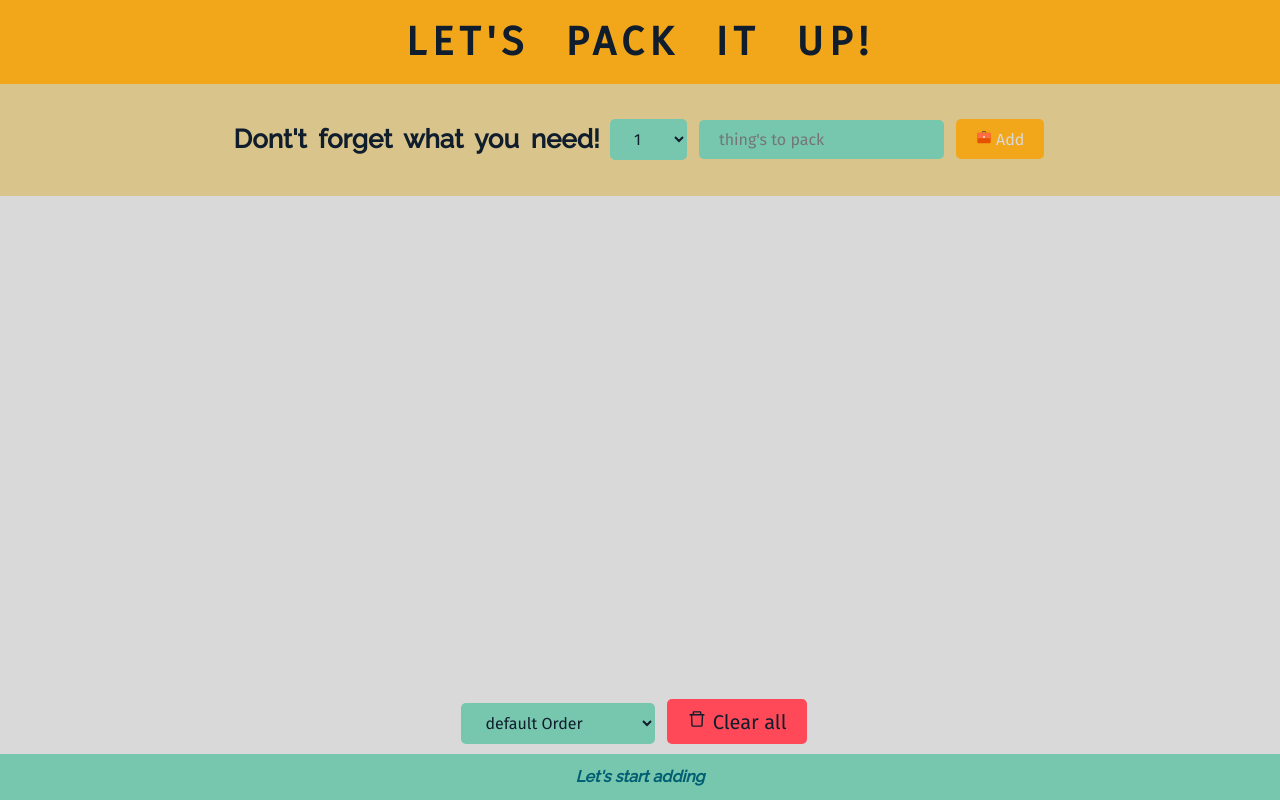
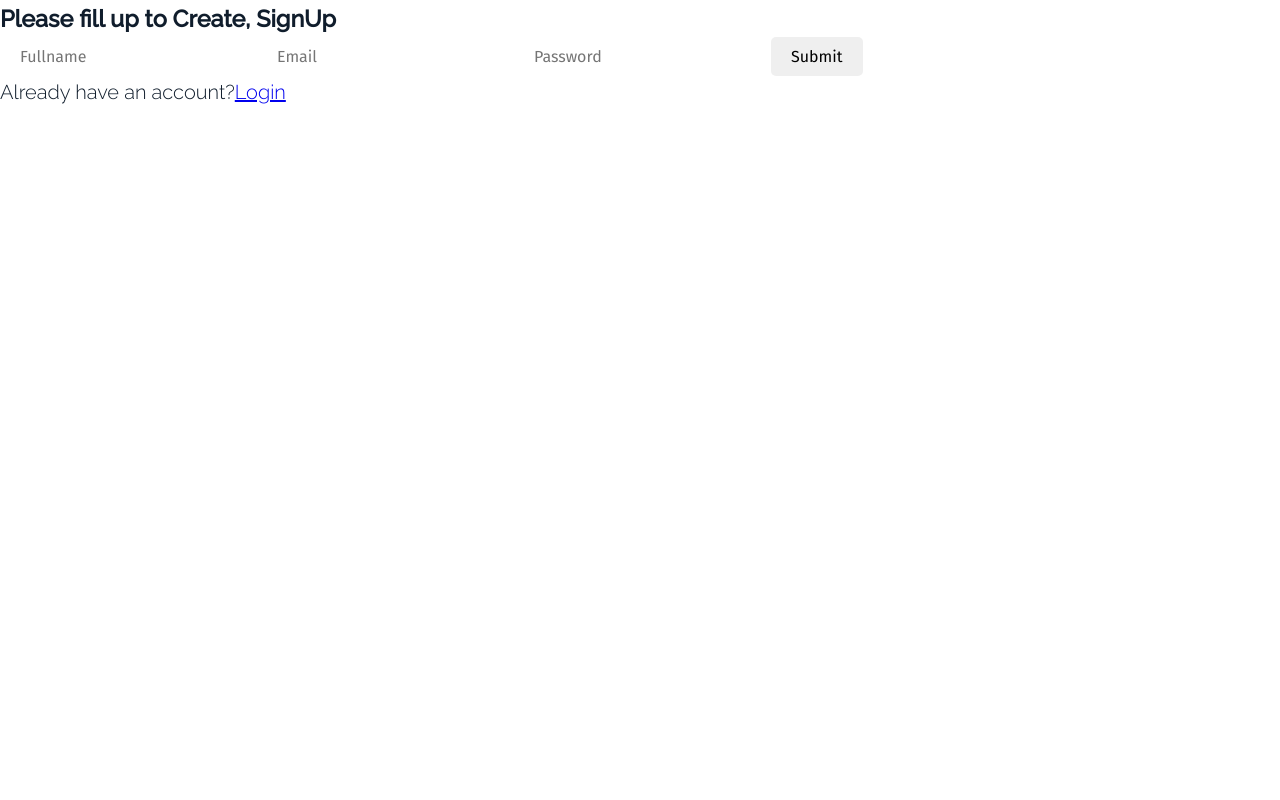
Before and after one commit to Bablu202/nth-element, a React (Create React App) app: page /signup in a window 1280 px wide. Built offline with nearby package versions, Linux system fonts and the light colour scheme; a web font is replaced by a local one.

Commit message:
authSupabase

```diff
--- a/package.json
+++ b/package.json
@@ -3,12 +3,14 @@
   "version": "0.1.0",
   "private": true,
   "dependencies": {
+    "@supabase/supabase-js": "^2.38.4",
     "@testing-library/jest-dom": "^5.17.0",
     "@testing-library/react": "^13.4.0",
     "@testing-library/user-event": "^13.5.0",
     "react": "^18.2.0",
     "react-dom": "^18.2.0",
     "react-icons": "^4.11.0",
+    "react-router-dom": "^6.17.0",
     "react-scripts": "5.0.1",
     "sass": "^1.69.4",
     "web-vitals": "^2.1.4"
--- a/src/App.js
+++ b/src/App.js
@@ -1,13 +1,35 @@
-import RatingE from "./components/smallElements/RatingE";
 import Travel from "./pages/Travel";
+import React, { useState, useEffect } from "react";
+import { SignUp, Login, Homepage } from "./authInOut/index";
+import { Routes, Route } from "react-router-dom";
 
-function App() {
+const App = () => {
+  const [token, setToken] = useState(false);
+
+  if (token) {
+    sessionStorage.setItem("token", JSON.stringify(token));
+  }
+
+  useEffect(() => {
+    if (sessionStorage.getItem("token")) {
+      let data = JSON.parse(sessionStorage.getItem("token"));
+      setToken(data);
+    }
+  }, []);
+
   return (
-    <>
-      <Travel />
-      {/* <RatingE ss="#ffb30d" maxrating={5} /> */}
-    </>
+    <div>
+      <Routes>
+        <Route path={"/signup"} element={<SignUp />} />
+        <Route path={"/"} element={<Login setToken={setToken} />} />
+        {token ? (
+          <Route path={"/homepage"} element={<Homepage token={token} />} />
+        ) : (
+          ""
+        )}
+      </Routes>
+    </div>
   );
-}
+};
 
 export default App;
--- /dev/null
+++ b/src/authInOut/Homepage.jsx
@@ -0,0 +1,21 @@
+import React from "react";
+import { useNavigate } from "react-router-dom";
+
+const Homepage = ({ token }) => {
+  let navigate = useNavigate();
+
+  function handleLogout() {
+    sessionStorage.removeItem("token");
+    navigate("/");
+  }
+  console.log(token);
+  return (
+    <div>
+      <img />
+      <h3>Welcome back, {token.user.user_metadata.full_name}</h3>
+      <button onClick={handleLogout}>Logout</button>
+    </div>
+  );
+};
+
+export default Homepage;
--- /dev/null
+++ b/src/authInOut/Login.jsx
@@ -0,0 +1,66 @@
+import React, { useState } from "react";
+import { Link, useNavigate } from "react-router-dom";
+import { supabase } from "../supabase/client";
+
+const Login = ({ setToken }) => {
+  let navigate = useNavigate();
+
+  const [formData, setFormData] = useState({
+    email: "",
+    password: "",
+  });
+
+  console.log(formData);
+
+  function handleChange(event) {
+    setFormData((prevFormData) => {
+      return {
+        ...prevFormData,
+        [event.target.name]: event.target.value,
+      };
+    });
+  }
+
+  async function handleSubmit(e) {
+    e.preventDefault();
+
+    try {
+      const { data, error } = await supabase.auth.signInWithPassword({
+        email: formData.email,
+        password: formData.password,
+      });
+
+      if (error) throw error;
+      console.log(data);
+      setToken(data);
+      navigate("/homepage");
+
+      //   alert('Check your email for verification link')
+    } catch (error) {
+      alert(error);
+    }
+  }
+
+  return (
+    <div>
+      <h3>Let's go! Login Here</h3>
+      <form onSubmit={handleSubmit}>
+        <input placeholder="Email" name="email" onChange={handleChange} />
+
+        <input
+          placeholder="Password"
+          name="password"
+          type="password"
+          onChange={handleChange}
+        />
+
+        <button type="submit">Submit</button>
+      </form>
+      <p>
+        Don't have an account? <Link to="/signup">Sign Up</Link>
+      </p>
+    </div>
+  );
+};
+
+export default Login;
--- /dev/null
+++ b/src/authInOut/SignUp.jsx
@@ -0,0 +1,67 @@
+import React, { useState } from "react";
+import { Link } from "react-router-dom";
+import { supabase } from "../supabase/client";
+
+const SignUp = () => {
+  const [formData, setFormData] = useState({
+    fullName: "",
+    email: "",
+    password: "",
+  });
+
+  console.log(formData);
+
+  function handleChange(event) {
+    setFormData((prevFormData) => {
+      return {
+        ...prevFormData,
+        [event.target.name]: event.target.value,
+      };
+    });
+  }
+
+  async function handleSubmit(e) {
+    e.preventDefault();
+
+    try {
+      const { data, error } = await supabase.auth.signUp({
+        email: formData.email,
+        password: formData.password,
+        options: {
+          data: {
+            full_name: formData.fullName,
+          },
+        },
+      });
+      if (error) throw error;
+      alert("Check your email for verification link");
+    } catch (error) {
+      alert(error);
+    }
+  }
+
+  return (
+    <div className="form">
+      <h3>Please fill up to Create, SignUp</h3>
+      <form onSubmit={handleSubmit}>
+        <input placeholder="Fullname" name="fullName" onChange={handleChange} />
+
+        <input placeholder="Email" name="email" onChange={handleChange} />
+
+        <input
+          placeholder="Password"
+          name="password"
+          type="password"
+          onChange={handleChange}
+        />
+
+        <button type="submit">Submit</button>
+      </form>
+      <p>
+        Already have an account?<Link to="/">Login</Link>
+      </p>
+    </div>
+  );
+};
+
+export default SignUp;
--- /dev/null
+++ b/src/authInOut/index.js
@@ -0,0 +1,9 @@
+import Login from './Login'
+import SignUp from './SignUp'
+import Homepage from './Homepage'
+
+
+
+export {
+    Login, SignUp, Homepage
+}
--- a/src/index.js
+++ b/src/index.js
@@ -2,10 +2,13 @@ import React from "react";
 import ReactDOM from "react-dom/client";
 import "./main.scss";
 import App from "./App";
+import { BrowserRouter } from "react-router-dom";
 
 const root = ReactDOM.createRoot(document.getElementById("root"));
 root.render(
-  <React.StrictMode>
-    <App />
-  </React.StrictMode>
+  <BrowserRouter>
+    <React.StrictMode>
+      <App />
+    </React.StrictMode>
+  </BrowserRouter>
 );
--- /dev/null
+++ b/src/supabase/client.js
@@ -0,0 +1,8 @@
+import { createClient } from "@supabase/supabase-js";
+
+const supabaseUrl = process.env.REACT_APP_SUPABASE_URL;
+const supabaseKey = process.env.REACT_APP_SUPABASE_ANON_KEY;
+
+export const supabase = createClient(supabaseUrl, supabaseKey);
+
+console.log(supabaseUrl, supabaseKey);
```
Also changed, not shown: 2 other files (tests, documents, lock files or other folders).
